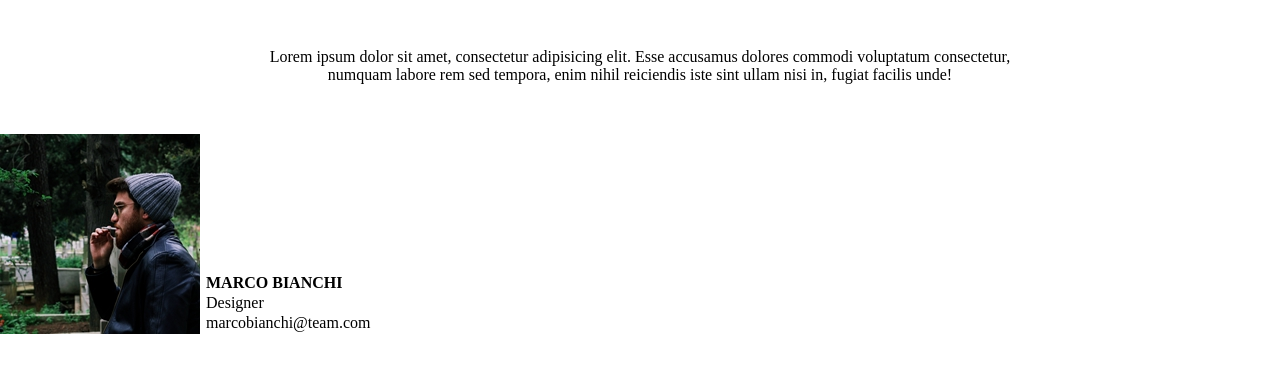
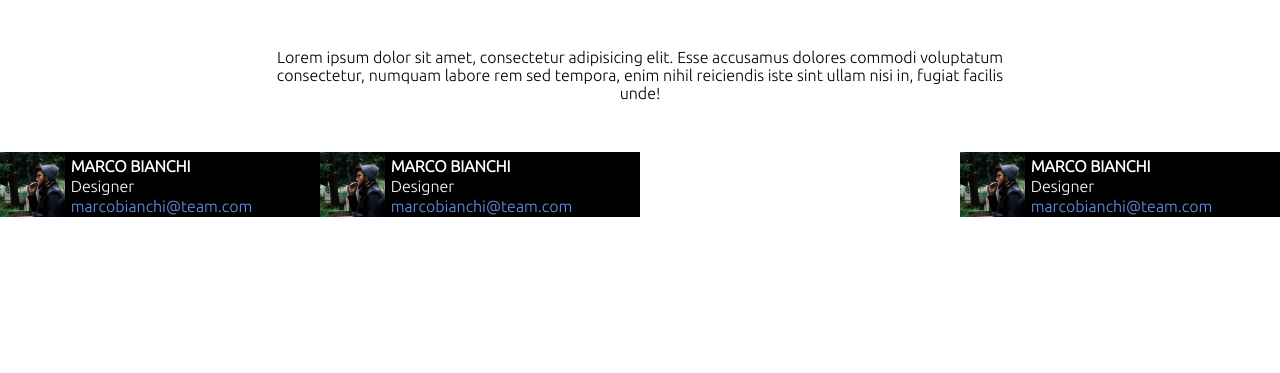
Before and after one commit to RiccardoSignorini/html-css-float-cards, a plain HTML site: page index.html in a window 1280 px wide. Shown: the part 95-468 px from the top of the page. Drawn offline with Linux system fonts and the light colour scheme.

Commit message:
creazione cards

```diff
--- a/assets/css/style.css
+++ b/assets/css/style.css
@@ -3,6 +3,7 @@
     margin: 0;
     padding: 0;
     box-sizing: border-box;
+    font-family: 'Ubuntu', sans-serif;
 }
 
 /* SECTION 1 */
@@ -21,6 +22,37 @@ h1{
 }
 
 /* SECTION 2 */
-table{
+div{
+    width: 25%;
+    float: left;
+    background-color: black;
+    color: white;
+    height: 65px;
+}
+div::after{
+    content: "";
+    display: table;
+    clear: both;
+}
+
+table, div{
     display: inline-block;
+
 }
+
+img{
+    width: 65px;
+    height: 65px;
+}
+
+.color-blue{
+    color: cornflowerblue;
+}
+
+.flot-left{
+    float: left;
+}
+
+.float-right{
+    float: right;
+}
--- a/index.html
+++ b/index.html
@@ -4,12 +4,13 @@
     <meta charset="UTF-8">
     <meta http-equiv="X-UA-Compatible" content="IE=edge">
     <meta name="viewport" content="width=device-width, initial-scale=1.0">
-    <title>Document</title>
+    <title>Float Cards</title>
     <!-- LINK CSS -->
     <link rel="stylesheet" href="./assets/css/style.css">
     <link rel="preconnect" href="https://fonts.googleapis.com">
     <link rel="preconnect" href="https://fonts.gstatic.com" crossorigin>
     <link href="https://fonts.googleapis.com/css2?family=Fredoka+One&display=swap" rel="stylesheet">
+    <link href="https://fonts.googleapis.com/css2?family=Ubuntu:wght@300&display=swap" rel="stylesheet">
 </head>
 <body>
     <main>
@@ -19,10 +20,10 @@
             <p id="centre-text">Lorem ipsum dolor sit amet, consectetur adipisicing elit. Esse accusamus dolores commodi voluptatum consectetur, numquam labore rem sed tempora, enim nihil reiciendis iste sint ullam nisi in, fugiat facilis unde!</p>
         </section>
         <!-- ZONA CARDS -->
-        <section>
+        <section class="">
             <!-- CARDS 1 -->
-            <div>
-                <img src="./assets/img/male1.png" alt="">
+            <div class="float-left">
+                <img src="./assets/img/male1.png" alt="Marco Bianchi">
                 <table>
                     <tr>
                         <td><strong>MARCO BIANCHI</strong></td>
@@ -31,7 +32,37 @@
                             <td>Designer</td>
                     </tr>
                     <tr>
-                        <td>marcobianchi@team.com</td>
+                        <td class="color-blue">marcobianchi@team.com</td>
+                    </tr>
+                </table>
+            </div>
+            <!-- CARDS 2 -->
+            <div>
+                <img src="./assets/img/male1.png" alt="Marco Bianchi">
+                <table>
+                    <tr>
+                        <td><strong>MARCO BIANCHI</strong></td>
+                    </tr>
+                    <tr>
+                            <td>Designer</td>
+                    </tr>
+                    <tr>
+                        <td class="color-blue">marcobianchi@team.com</td>
+                    </tr>
+                </table>
+            </div>
+            <!-- CARDS 3 -->
+            <div class="float-right">
+                <img src="./assets/img/male1.png" alt="Marco Bianchi">
+                <table>
+                    <tr>
+                        <td><strong>MARCO BIANCHI</strong></td>
+                    </tr>
+                    <tr>
+                            <td>Designer</td>
+                    </tr>
+                    <tr>
+                        <td class="color-blue">marcobianchi@team.com</td>
                     </tr>
                 </table>
             </div>
```
